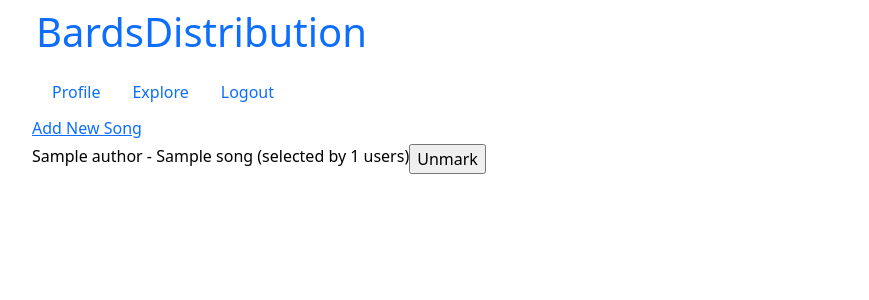
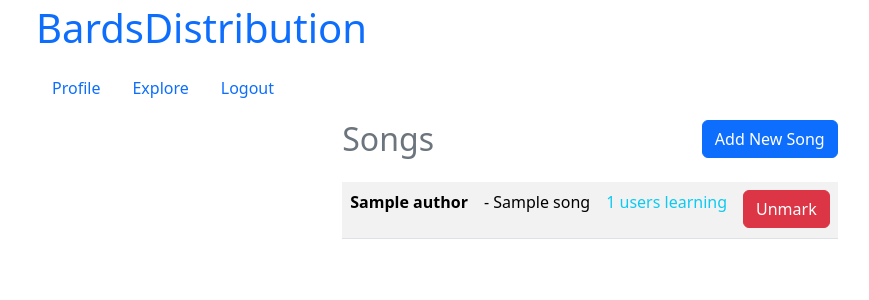
Before and after one commit to nicarpov/bardsDistribution, a Flask app: page /explore in a window 1280 px wide. Shown: the top 300 px of the page, without its empty margins (50-919 px from the left). Run offline with Flask 3, Linux system fonts and the light colour scheme; a user stored in the database is signed in; tables that the repository leaves empty hold one stand-in row (values such as "Sample post"); some libraries are stand-ins or nearby versions.

Commit message:
UI upgraded

```diff
--- a/app/routes.py
+++ b/app/routes.py
@@ -70,7 +70,8 @@ def logout():
 @app.route('/profile')
 def profile():
     user = current_user
-    return render_template('profile.html', user=user, title='User Profile')
+    form = EmptyForm()
+    return render_template('profile.html', user=user, title='User Profile', form=form)
 
 
 @app.route('/add_song', methods=["GET","POST"])
--- a/app/templates/base.html
+++ b/app/templates/base.html
@@ -20,7 +20,7 @@
 <body>
     <!-- Your page content -->
 
-    <div class="container mt-1">
+    <div class="container">
         <div class="d-xxl-flex justify-content-xxl-between">
             <div class="p-1">
                  <h1 class="text-primary "><a class="text-decoration-none" href="/index">BardsDistribution</a></h1>
@@ -31,13 +31,13 @@
                      {%  if not current_user.is_anonymous %}
 
                          <li class="nav-item">
-                         <a class="nav-link" href="/profile">Profile</a>
+                         <a class="nav-link" href="{{ url_for('profile')}}">Profile</a>
                          </li>
                          <li class="nav-item">
-                             <a class="nav-link" href="/explore">Explore</a>
+                             <a class="nav-link" href="{{ url_for('explore') }}">Explore</a>
                          </li>
                          <li class="nav-item">
-                             <a class="nav-link" href="/logout">Logout</a>
+                             <a class="nav-link" href="{{ url_for('logout') }}">Logout</a>
                          </li>
                      {% endif %}
                  </ul>
--- a/app/templates/bootstrap_wtf.html
+++ b/app/templates/bootstrap_wtf.html
@@ -1,6 +1,7 @@
 {% macro form_field(field) %}
     <div class="mb-3">
         {{ field.label(class='form-label') }}
+
         {{ field(class='form-control' + ('is-invalid' if field.errors else '')) }}
         {%-  for error in field.errors %}
             <div class="invalid-feedback">{{ error }}</div>
--- a/app/templates/explore.html
+++ b/app/templates/explore.html
@@ -2,26 +2,49 @@
 
 {% block app_content %}
 
+
+    <div class="d-flex justify-content-center">
+        <div class="p-2">
+            <div class="d-flex justify-content-between mb-3">
+                <h2 class="text-secondary">Songs</h2>
                 <div class="mb-1 bg-gradient-success">
-        <a class="link-primary" href="/add_song">Add New Song</a>
+                    <a class="btn btn-primary" href="/add_song">Add New Song</a>
+                </div>
             </div>
 
+            <table class="table table-striped">
+                <tbody>
                     {% for song in songs %}
-        <div class="d-flex mb-1">
-            <div class="text-black"> {{ song.author.name }} - {{ song.name }}
-                (selected by {{ song.users_learning.count() }} users) </div>
+                        <tr>
+                            <td>
+                                <b>{{ song.author.name }}</b>
+                            </td>
+                            <td>
+                                - {{ song.name }}
+                            </td>
+                            <td>
+                                <p class="text-info">{{ song.users_learning.count() }} users learning</p>
+                            </td>
+                            <td>
                                 {% if current_user.is_learning(song) %}
                                     <form action="{{ url_for('unmark', song_id=song.id)}}" method="post">
                                         {{ form.hidden_tag() }}
-                    {{ form.submit(value="Unmark") }}
+                                        {{ form.submit(value="Unmark", class="btn btn-danger") }}
                                     </form>
                                 {% else %}
                                     <form action="{{ url_for('mark', song_id=song.id)}}" method="post">
                                         {{ form.hidden_tag() }}
-                    {{ form.submit(value="Mark") }}
+                                        {{ form.submit(value="Mark", class="btn btn-success") }}
                                     </form>
                                 {%  endif %}
+                            </td>
+                        </tr>
+                    {% endfor %}
+                </tbody>
+            </table>
+        </div>
 
     </div>
-    {% endfor %}
+
+
 {% endblock %}
```
Also changed, not shown: app/templates/profile.html (+36 -8 lines). Lines whose indentation alone changed are shown as unchanged.
